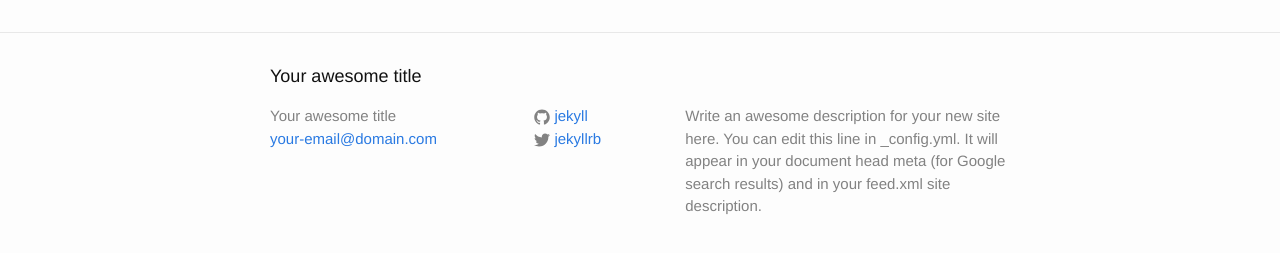
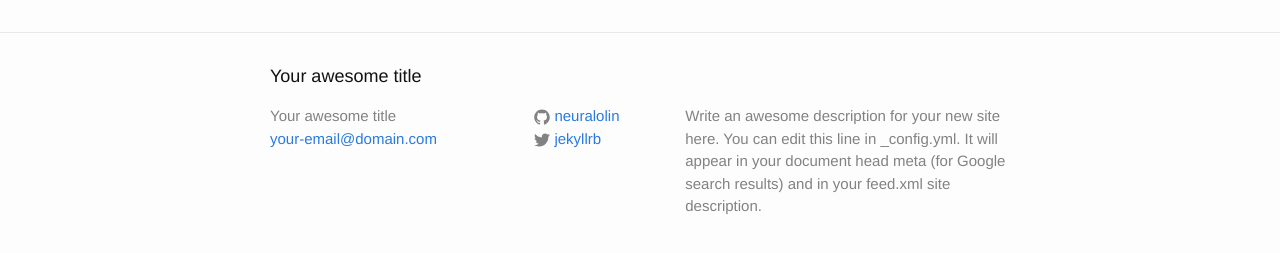
Before and after one commit to neuralolin/DataScience16FinalProject, a Jekyll site: the page built from index.html, in a window 1280 px wide. Shown: the part 264-517 px from the top of the page. Built offline with Jekyll 4.4.1, drawn with Linux system fonts in a browser that asks for light colours.

Commit message:
working now?

```diff
--- a/_config.yml
+++ b/_config.yml
@@ -12,10 +12,10 @@
   Write an awesome description for your new site here. You can edit this
   line in _config.yml. It will appear in your document head meta (for
   Google search results) and in your feed.xml site description.
-baseurl: "" # the subpath of your site, e.g. /blog
-url: "http://yourdomain.com" # the base hostname & protocol for your site
+baseurl: "/DataScience16FinalProject" # the subpath of your site, e.g. /blog
+url: "http://neuralolin.github.io/" # the base hostname & protocol for your site
 twitter_username: jekyllrb
-github_username:  jekyll
+github_username: neuralolin
 
 # Build settings
 markdown: kramdown
```
